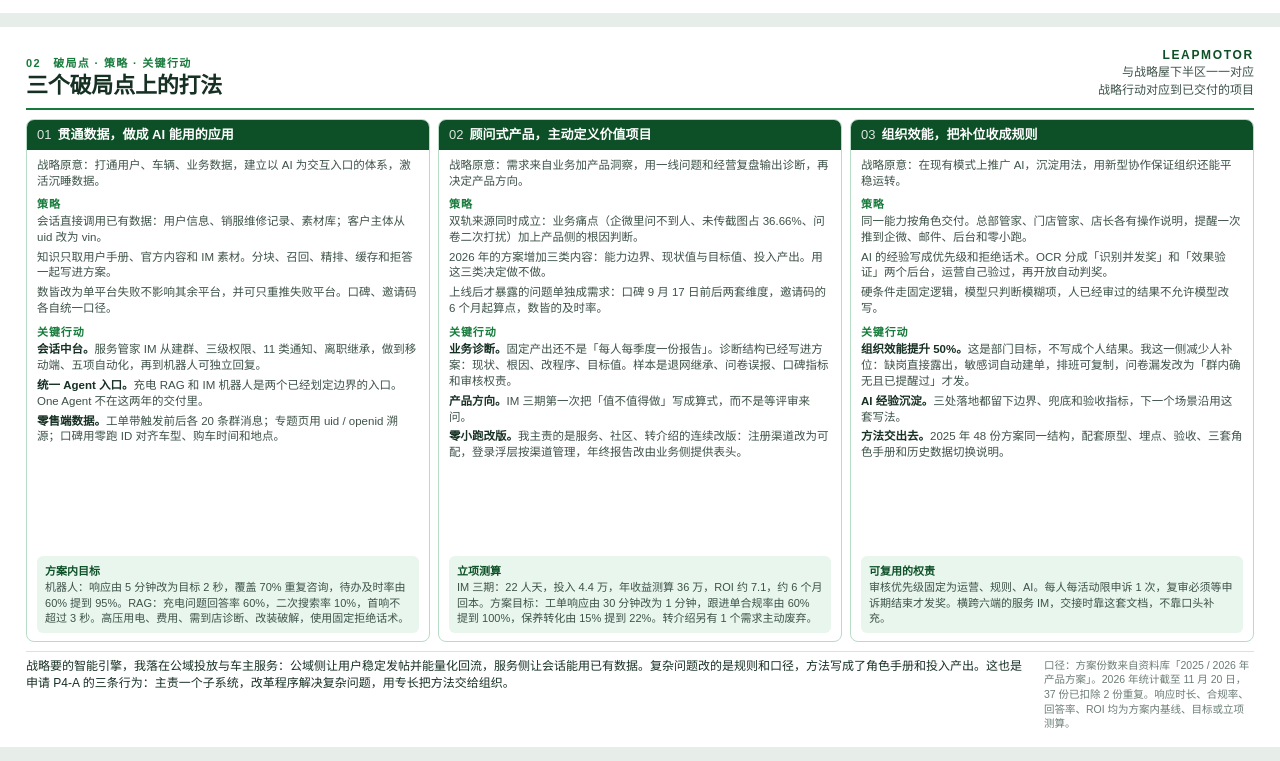
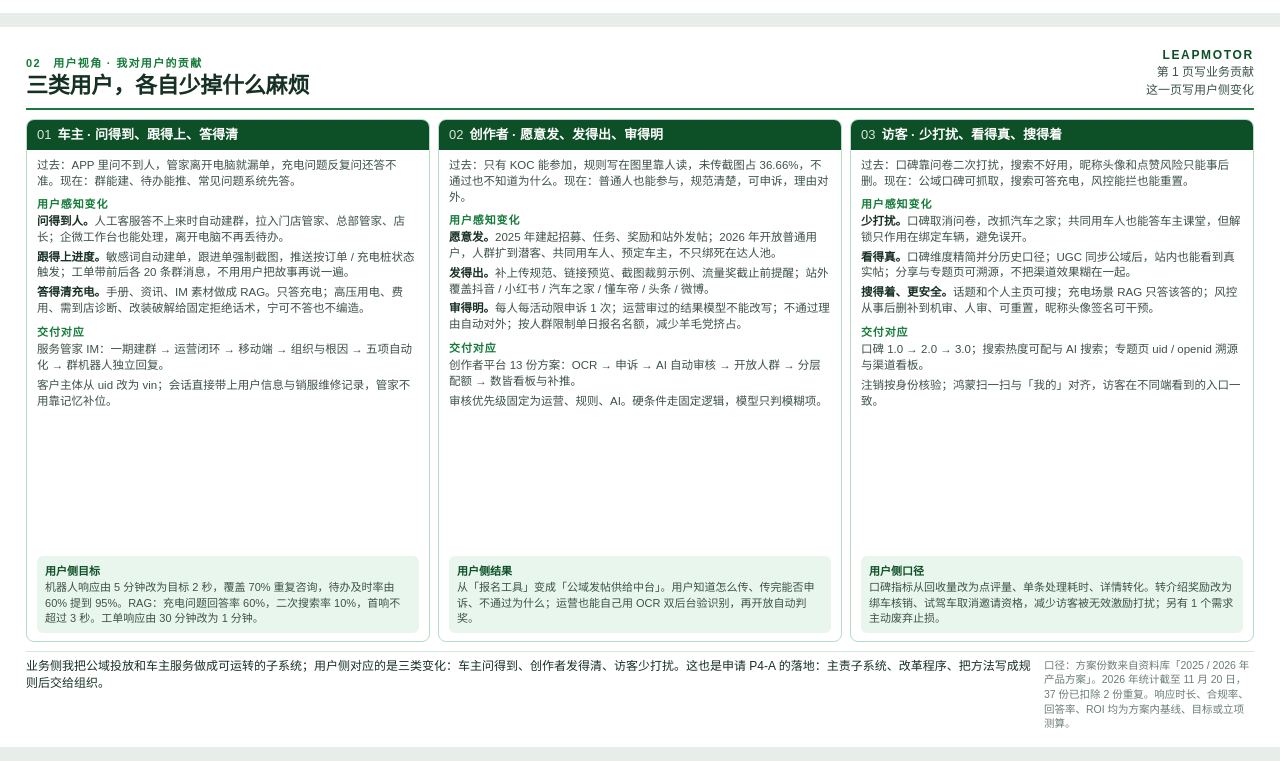
Before and after one commit to xcv-123/ppt-preview, a plain HTML site: page strategy-work-summary.html in a window 1280 px wide. Shown: the part 754-1515 px from the top of the page. Drawn offline with Linux system fonts and the light colour scheme.

Commit message:
Reframe page 2 around user-facing outcomes.
Keep page 1 as business contribution, and rewrite page 2 for owners, creators, and visitors so the summary reads as business impact then user impact.

Co-authored-by: xcv-123 <xcv-123@users.noreply.github.com>

```diff
--- a/strategy-work-summary.html
+++ b/strategy-work-summary.html
@@ -246,7 +246,7 @@
 <section class="page">
   <header class="top">
     <div>
-      <div class="kicker">01　工作总结 · 战略对齐</div>
+      <div class="kicker">01　业务视角 · 我对业务的贡献</div>
       <h1>两年工作在战略屋里的位置</h1>
     </div>
     <div class="who">
@@ -343,92 +343,90 @@
 <section class="page">
   <header class="top">
     <div>
-      <div class="kicker">02　破局点 · 策略 · 关键行动</div>
-      <h1>三个破局点上的打法</h1>
+      <div class="kicker">02　用户视角 · 我对用户的贡献</div>
+      <h1>三类用户，各自少掉什么麻烦</h1>
     </div>
     <div class="who">
       <b>LEAPMOTOR</b>
-      与战略屋下半区一一对应<br>
-      战略行动对应到已交付的项目
+      第 1 页写业务贡献<br>
+      这一页写用户侧变化
     </div>
   </header>
   <hr class="rule">
 
   <div class="cols">
     <article class="col">
-      <h2><em>01</em>贯通数据，做成 AI 能用的应用</h2>
+      <h2><em>01</em>车主 · 问得到、跟得上、答得清</h2>
       <div class="body">
-        <p class="gist">战略原意：打通用户、车辆、业务数据，建立以 AI 为交互入口的体系，激活沉睡数据。</p>
+        <p class="gist">过去：APP 里问不到人，管家离开电脑就漏单，充电问题反复问还答不准。现在：群能建、待办能推、常见问题系统先答。</p>
         <div class="block">
-          <h3>策略</h3>
-          <p class="item">会话直接调用已有数据：用户信息、销服维修记录、素材库；客户主体从 uid 改为 vin。</p>
-          <p class="item">知识只取用户手册、官方内容和 IM 素材。分块、召回、精排、缓存和拒答一起写进方案。</p>
-          <p class="item">数皆改为单平台失败不影响其余平台，并可只重推失败平台。口碑、邀请码各自统一口径。</p>
+          <h3>用户感知变化</h3>
+          <p class="item"><b>问得到人。</b>人工客服答不上来时自动建群，拉入门店管家、总部管家、店长；企微工作台也能处理，离开电脑不再丢待办。</p>
+          <p class="item"><b>跟得上进度。</b>敏感词自动建单，跟进单强制截图，推送按订单 / 充电桩状态触发；工单带前后各 20 条群消息，不用用户把故事再说一遍。</p>
+          <p class="item"><b>答得清充电。</b>手册、资讯、IM 素材做成 RAG。只答充电；高压用电、费用、需到店诊断、改装破解给固定拒绝话术，宁可不答也不编造。</p>
         </div>
         <div class="block">
-          <h3>关键行动</h3>
-          <p class="item"><b>会话中台。</b>服务管家 IM 从建群、三级权限、11 类通知、离职继承，做到移动端、五项自动化，再到机器人可独立回复。</p>
-          <p class="item"><b>统一 Agent 入口。</b>充电 RAG 和 IM 机器人是两个已经划定边界的入口。One Agent 不在这两年的交付里。</p>
-          <p class="item"><b>零售端数据。</b>工单带触发前后各 20 条群消息；专题页用 uid / openid 溯源；口碑用零跑 ID 对齐车型、购车时间和地点。</p>
+          <h3>交付对应</h3>
+          <p class="item">服务管家 IM：一期建群 → 运营闭环 → 移动端 → 组织与根因 → 五项自动化 → 群机器人独立回复。</p>
+          <p class="item">客户主体从 uid 改为 vin；会话直接带上用户信息与销服维修记录，管家不用靠记忆补位。</p>
         </div>
         <div class="proof">
-          <h3>方案内目标</h3>
-          <p>机器人：响应由 5 分钟改为目标 2 秒，覆盖 70% 重复咨询，待办及时率由 60% 提到 95%。RAG：充电问题回答率 60%，二次搜索率 10%，首响不超过 3 秒。高压用电、费用、需到店诊断、改装破解，使用固定拒绝话术。</p>
+          <h3>用户侧目标</h3>
+          <p>机器人响应由 5 分钟改为目标 2 秒，覆盖 70% 重复咨询，待办及时率由 60% 提到 95%。RAG：充电问题回答率 60%，二次搜索率 10%，首响不超过 3 秒。工单响应由 30 分钟改为 1 分钟。</p>
         </div>
       </div>
     </article>
 
     <article class="col">
-      <h2><em>02</em>顾问式产品，主动定义价值项目</h2>
+      <h2><em>02</em>创作者 · 愿意发、发得出、审得明</h2>
       <div class="body">
-        <p class="gist">战略原意：需求来自业务加产品洞察，用一线问题和经营复盘输出诊断，再决定产品方向。</p>
+        <p class="gist">过去：只有 KOC 能参加，规则写在图里靠人读，未传截图占 36.66%，不通过也不知道为什么。现在：普通人也能参与，规范清楚，可申诉，理由对外。</p>
         <div class="block">
-          <h3>策略</h3>
-          <p class="item">双轨来源同时成立：业务痛点（企微里问不到人、未传截图占 36.66%、问卷二次打扰）加上产品侧的根因判断。</p>
-          <p class="item">2026 年的方案增加三类内容：能力边界、现状值与目标值、投入产出。用这三类决定做不做。</p>
-          <p class="item">上线后才暴露的问题单独成需求：口碑 9 月 17 日前后两套维度，邀请码的 6 个月起算点，数皆的及时率。</p>
+          <h3>用户感知变化</h3>
+          <p class="item"><b>愿意发。</b>2025 年建起招募、任务、奖励和站外发帖；2026 年开放普通用户，人群扩到潜客、共同用车人、预定车主，不只绑死在达人池。</p>
+          <p class="item"><b>发得出。</b>补上传规范、链接预览、截图裁剪示例、流量奖截止前提醒；站外覆盖抖音 / 小红书 / 汽车之家 / 懂车帝 / 头条 / 微博。</p>
+          <p class="item"><b>审得明。</b>每人每活动限申诉 1 次；运营审过的结果模型不能改写；不通过理由自动对外；按人群限制单日报名名额，减少羊毛党挤占。</p>
         </div>
         <div class="block">
-          <h3>关键行动</h3>
-          <p class="item"><b>业务诊断。</b>固定产出还不是「每人每季度一份报告」。诊断结构已经写进方案：现状、根因、改程序、目标值。样本是退网继承、问卷误报、口碑指标和审核权责。</p>
-          <p class="item"><b>产品方向。</b>IM 三期第一次把「值不值得做」写成算式，而不是等评审来问。</p>
-          <p class="item"><b>零小跑改版。</b>我主责的是服务、社区、转介绍的连续改版：注册渠道改为可配，登录浮层按渠道管理，年终报告改由业务侧提供表头。</p>
+          <h3>交付对应</h3>
+          <p class="item">创作者平台 13 份方案：OCR → 申诉 → AI 自动审核 → 开放人群 → 分层配额 → 数皆看板与补推。</p>
+          <p class="item">审核优先级固定为运营、规则、AI。硬条件走固定逻辑，模型只判模糊项。</p>
         </div>
         <div class="proof">
-          <h3>立项测算</h3>
-          <p>IM 三期：22 人天，投入 4.4 万，年收益测算 36 万，ROI 约 7.1，约 6 个月回本。方案目标：工单响应由 30 分钟改为 1 分钟，跟进单合规率由 60% 提到 100%，保养转化由 15% 提到 22%。转介绍另有 1 个需求主动废弃。</p>
+          <h3>用户侧结果</h3>
+          <p>从「报名工具」变成「公域发帖供给中台」。用户知道怎么传、传完能否申诉、不通过为什么；运营也能自己用 OCR 双后台验识别，再开放自动判奖。</p>
         </div>
       </div>
     </article>
 
     <article class="col">
-      <h2><em>03</em>组织效能，把补位收成规则</h2>
+      <h2><em>03</em>访客 · 少打扰、看得真、搜得着</h2>
       <div class="body">
-        <p class="gist">战略原意：在现有模式上推广 AI，沉淀用法，用新型协作保证组织还能平稳运转。</p>
+        <p class="gist">过去：口碑靠问卷二次打扰，搜索不好用，昵称头像和点赞风险只能事后删。现在：公域口碑可抓取，搜索可答充电，风控能拦也能重置。</p>
         <div class="block">
-          <h3>策略</h3>
-          <p class="item">同一能力按角色交付。总部管家、门店管家、店长各有操作说明，提醒一次推到企微、邮件、后台和零小跑。</p>
-          <p class="item">AI 的经验写成优先级和拒绝话术。OCR 分成「识别并发奖」和「效果验证」两个后台，运营自己验过，再开放自动判奖。</p>
-          <p class="item">硬条件走固定逻辑，模型只判断模糊项，人已经审过的结果不允许模型改写。</p>
+          <h3>用户感知变化</h3>
+          <p class="item"><b>少打扰。</b>口碑取消问卷，改抓汽车之家；共同用车人也能答车主课堂，但解锁只作用在绑定车辆，避免误开。</p>
+          <p class="item"><b>看得真。</b>口碑维度精简并分历史口径；UGC 同步公域后，站内也能看到真实帖；分享与专题页可溯源，不把渠道效果糊在一起。</p>
+          <p class="item"><b>搜得着、更安全。</b>话题和个人主页可搜；充电场景 RAG 只答该答的；风控从事后删补到机审、人审、可重置，昵称头像签名可干预。</p>
         </div>
         <div class="block">
-          <h3>关键行动</h3>
-          <p class="item"><b>组织效能提升 50%。</b>这是部门目标，不写成个人结果。我这一侧减少人补位：缺岗直接露出，敏感词自动建单，排班可复制，问卷漏发改为「群内确无且已提醒过」才发。</p>
-          <p class="item"><b>AI 经验沉淀。</b>三处落地都留下边界、兜底和验收指标，下一个场景沿用这套写法。</p>
-          <p class="item"><b>方法交出去。</b>2025 年 48 份方案同一结构，配套原型、埋点、验收、三套角色手册和历史数据切换说明。</p>
+          <h3>交付对应</h3>
+          <p class="item">口碑 1.0 → 2.0 → 3.0；搜索热度可配与 AI 搜索；专题页 uid / openid 溯源与渠道看板。</p>
+          <p class="item">注销按身份核验；鸿蒙扫一扫与「我的」对齐，访客在不同端看到的入口一致。</p>
         </div>
         <div class="proof">
-          <h3>可复用的权责</h3>
-          <p>审核优先级固定为运营、规则、AI。每人每活动限申诉 1 次，复审必须等申诉期结束才发奖。横跨六端的服务 IM，交接时靠这套文档，不靠口头补充。</p>
+          <h3>用户侧口径</h3>
+          <p>口碑指标从回收量改为点评量、单条处理耗时、详情转化。转介绍奖励改为绑车核销、试驾车取消邀请资格，减少访客被无效激励打扰；另有 1 个需求主动废弃止损。</p>
         </div>
       </div>
     </article>
   </div>
 
   <footer class="close">
-    <p>战略要的智能引擎，我落在公域投放与车主服务：公域侧让用户稳定发帖并能量化回流，服务侧让会话能用已有数据。复杂问题改的是规则和口径，方法写成了角色手册和投入产出。这也是申请 P4-A 的三条行为：主责一个子系统，改革程序解决复杂问题，用专长把方法交给组织。</p>
+    <p>业务侧我把公域投放和车主服务做成可运转的子系统；用户侧对应的是三类变化：车主问得到、创作者发得清、访客少打扰。这也是申请 P4-A 的落地：主责子系统、改革程序、把方法写成规则后交给组织。</p>
     <p class="note">口径：方案份数来自资料库「2025 / 2026 年产品方案」。2026 年统计截至 11 月 20 日，37 份已扣除 2 份重复。响应时长、合规率、回答率、ROI 均为方案内基线、目标或立项测算。</p>
   </footer>
 </section>
+</section>
 </body>
 </html>
```
